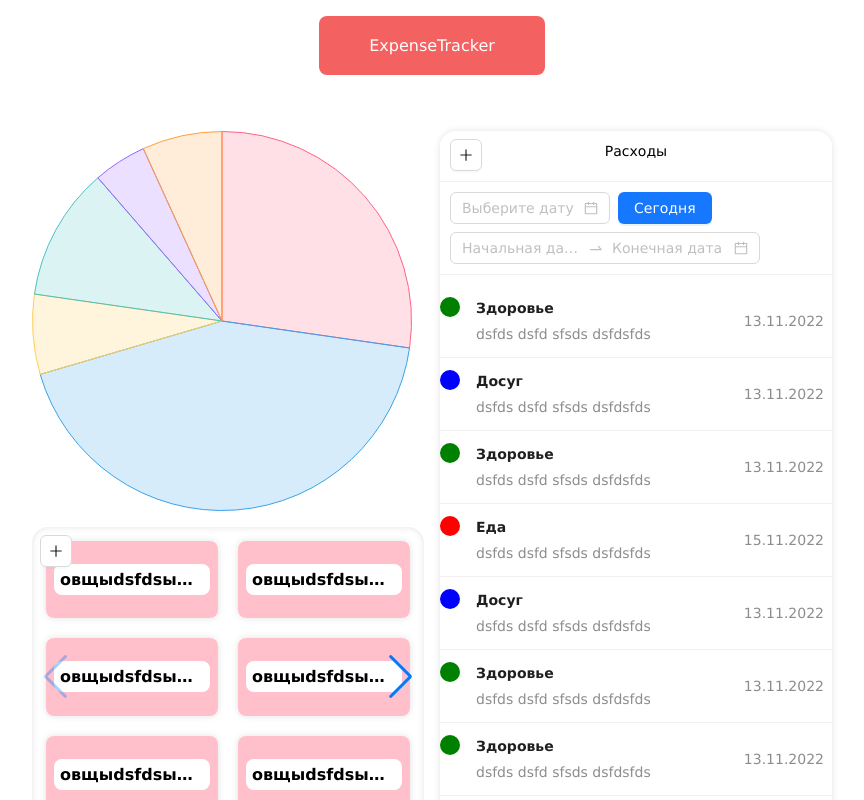
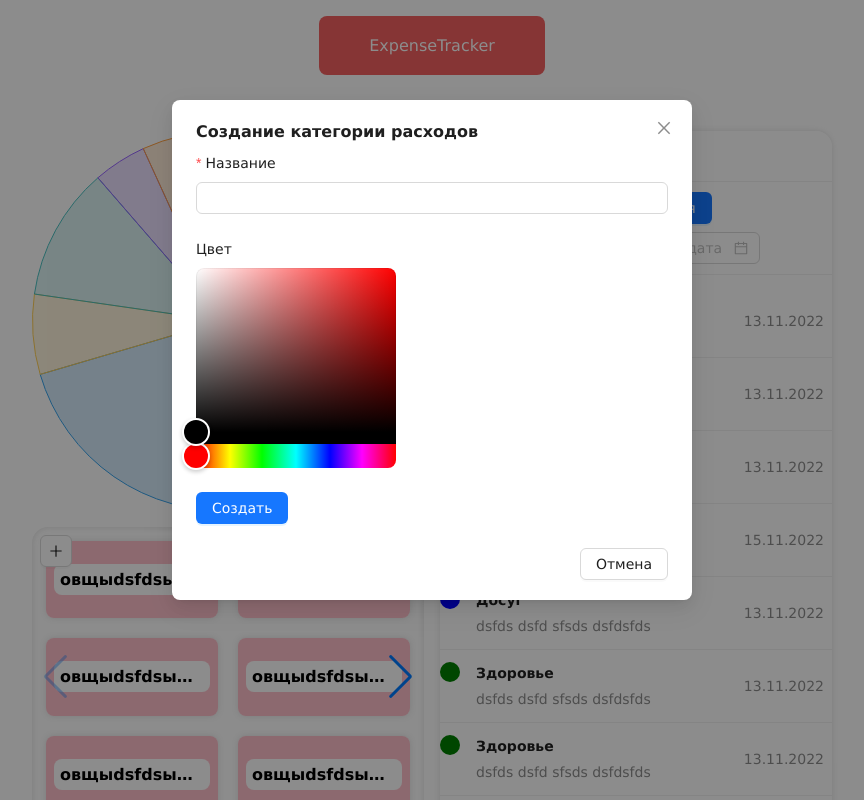
Before and after one commit to dewolixgit/expense-tracker-front, a React (Vite) app: page / in a window 1280 px wide. Both pictures are taken after a click on the button 264 px from the left and 551 px from the top of the page. Shown: the whole page, without its empty margins (208-1072 px from the left). Built offline with nearby package versions, Linux system fonts and the light colour scheme.

Commit message:
[+] вёрстка модалок

```diff
--- a/package.json
+++ b/package.json
@@ -21,6 +21,7 @@
     "effector-react": "^22.3.4",
     "react": "^18.2.0",
     "react-chartjs-2": "^5.0.1",
+    "react-colorful": "^5.6.1",
     "react-dom": "^18.2.0",
     "react-router": "^6.4.3",
     "react-router-dom": "^6.4.3",
--- /dev/null
+++ b/src/components/modals/ApproveModal/ApproveModal.tsx
@@ -0,0 +1,30 @@
+import { Modal, ModalProps } from 'antd';
+import * as React from 'react';
+
+type Props = Pick<
+  ModalProps,
+  'open' | 'title' | 'children' | 'onOk' | 'onCancel'
+>;
+
+const ApproveModal: React.FC<Props> = ({
+  open = false,
+  title = '',
+  children = 'Действительно ли вы хотите это сделать?',
+  onCancel,
+  onOk,
+}) => {
+  return (
+    <Modal
+      visible={open}
+      title={title}
+      okText="Да"
+      cancelText="Нет"
+      onCancel={onCancel}
+      onOk={onOk}
+    >
+      {children}
+    </Modal>
+  );
+};
+
+export default React.memo(ApproveModal);
--- /dev/null
+++ b/src/components/modals/ApproveModal/index.ts
@@ -0,0 +1 @@
+export { default as ApproveModal } from './ApproveModal';
--- /dev/null
+++ b/src/components/modals/CreateCategoryModal/CreateCategoryModal.tsx
@@ -0,0 +1,44 @@
+import { Button, Form, Input, Modal, ModalProps } from 'antd';
+import * as React from 'react';
+import { HexColorPicker } from 'react-colorful';
+
+import { ADD_CATEGORY_INITIAL_VALUES } from 'config/forms';
+
+type Props = Pick<ModalProps, 'open' | 'onCancel'>;
+
+const CreateCategoryModal: React.FC<Props> = ({ open = false, onCancel }) => {
+  return (
+    <Modal
+      visible={open}
+      title="Создание категории расходов"
+      onCancel={onCancel}
+      footer={<Button onClick={onCancel}>Отмена</Button>}
+    >
+      <Form
+        onFinish={console.log}
+        initialValues={ADD_CATEGORY_INITIAL_VALUES}
+        layout="vertical"
+      >
+        <Form.Item
+          label="Название"
+          name="name"
+          rules={[{ required: true, message: 'Нужно ввести название' }]}
+        >
+          <Input />
+        </Form.Item>
+
+        <Form.Item label="Цвет" name="color">
+          <HexColorPicker />
+        </Form.Item>
+
+        <Form.Item>
+          <Button type="primary" htmlType="submit">
+            Создать
+          </Button>
+        </Form.Item>
+      </Form>
+    </Modal>
+  );
+};
+
+export default React.memo(CreateCategoryModal);
--- /dev/null
+++ b/src/components/modals/CreateCategoryModal/index.ts
@@ -0,0 +1 @@
+export { default as CreateCategoryModal } from './CreateCategoryModal';
--- /dev/null
+++ b/src/components/modals/CreateExpenseModal/CreateExpenseModal.styles.ts
@@ -0,0 +1,15 @@
+import styled, { css } from 'styled-components';
+
+import { square } from 'styles/mixins';
+
+export const Color = styled.div<{ color?: string }>`
+  ${square('10px')};
+  border-radius: 50%;
+  margin-right: 8px;
+
+  ${({ color }) =>
+    color &&
+    css`
+      background-color: ${color};
+    `}
+`;
--- /dev/null
+++ b/src/components/modals/CreateExpenseModal/CreateExpenseModal.tsx
@@ -0,0 +1,90 @@
+import {
+  Button,
+  DatePicker,
+  Form,
+  Input,
+  Modal,
+  ModalProps,
+  Row,
+  Select,
+} from 'antd';
+import locale from 'antd/es/date-picker/locale/ru_RU';
+import dayjs from 'dayjs';
+import * as React from 'react';
+
+import { Color } from './CreateExpenseModal.styles';
+
+import { DATES_FORMAT_CAPITAL_L } from 'config/dates';
+import {
+  COMMON_REQUIRED_MESSAGE,
+  getCreateExpenseInitialValues,
+} from 'config/forms';
+import { mockCategories } from 'config/mock';
+
+type Props = Pick<ModalProps, 'open' | 'onCancel'>;
+
+const CreateExpenseModal: React.FC<Props> = ({ onCancel, open = false }) => {
+  const initialFormValues = React.useMemo(
+    () => getCreateExpenseInitialValues(mockCategories[0].id),
+    []
+  );
+
+  return (
+    <Modal
+      title="Добавление расходов"
+      footer={<Button onClick={onCancel}>Отмена</Button>}
+      onCancel={onCancel}
+      open={open}
+    >
+      <Form
+        layout="vertical"
+        onFinish={console.log}
+        initialValues={initialFormValues}
+      >
+        <Form.Item
+          label="Категория"
+          name="category"
+          rules={[{ required: true, message: COMMON_REQUIRED_MESSAGE }]}
+        >
+          <Select>
+            {mockCategories.map(({ name, color, id }) => (
+              <Select.Option key={id}>
+                <Row align="middle">
+                  <Color color={color} />
+                  {name}
+                </Row>
+              </Select.Option>
+            ))}
+          </Select>
+        </Form.Item>
+
+        <Form.Item
+          label="Дата"
+          name="date"
+          rules={[{ required: true, message: COMMON_REQUIRED_MESSAGE }]}
+        >
+          <DatePicker locale={locale} format={DATES_FORMAT_CAPITAL_L} />
+        </Form.Item>
+
+        <Form.Item label="Описание" name="description">
+          <Input.TextArea
+            showCount
+            maxLength={64}
+            autoSize={{
+              minRows: 2,
+              maxRows: 2,
+            }}
+          />
+        </Form.Item>
+
+        <Form.Item>
+          <Button type="primary" htmlType="submit">
+            Добавить
+          </Button>
+        </Form.Item>
+      </Form>
+    </Modal>
+  );
+};
+
+export default React.memo(CreateExpenseModal);
--- /dev/null
+++ b/src/components/modals/CreateExpenseModal/index.ts
@@ -0,0 +1 @@
+export { default as CreateExpenseModal } from './CreateExpenseModal';
--- /dev/null
+++ b/src/components/modals/index.ts
@@ -0,0 +1,5 @@
+export * from './ApproveModal';
+
+export * from './CreateCategoryModal';
+
+export * from './CreateExpenseModal';
--- /dev/null
+++ b/src/config/forms.ts
@@ -0,0 +1,20 @@
+import dayjs from 'dayjs';
+
+import { CategoryType } from 'config/mock';
+
+export const INITIAL_COLOR = '#ffffff';
+
+export const ADD_CATEGORY_INITIAL_VALUES = {
+  name: '',
+  color: INITIAL_COLOR,
+};
+
+export const getCreateExpenseInitialValues = (
+  firstCategoryId: CategoryType['id']
+) => ({
+  category: firstCategoryId,
+  date: dayjs(),
+  description: '',
+});
+
+export const COMMON_REQUIRED_MESSAGE = 'Нужно заполнить это поле';
--- a/src/pages/Spending/components/SpendingSection/components/Categories/Categories.tsx
+++ b/src/pages/Spending/components/SpendingSection/components/Categories/Categories.tsx
@@ -15,11 +15,16 @@ import 'swiper/scss';
 import 'swiper/scss/grid';
 import 'swiper/scss/pagination';
 import 'swiper/scss/navigation';
+import { ApproveModal, CreateCategoryModal } from 'components/modals';
 
 SwiperCore.use([Grid, Pagination, Navigation]);
 
 const Categories: React.FC = () => {
+  const [approveVisible, setApproveVisible] = React.useState(false);
+  const [addCategoryVisible, setAddCategoryVisible] = React.useState(false);
+
   return (
+    <>
       <Container>
         <Swiper
           slidesPerView={2}
@@ -37,13 +42,27 @@ const Categories: React.FC = () => {
             .map((_, index) => (
               <SwiperSlide key={index}>
                 <InnerSlide color="pink">
-                <Text>овщыdsfdsыыаыв</Text>
+                  <Text onClick={() => setApproveVisible(true)}>
+                    овщыdsfdsыыаыв
+                  </Text>
                 </InnerSlide>
               </SwiperSlide>
             ))}
         </Swiper>
-      <StyledButton icon={<PlusOutlined />} />
+        <StyledButton
+          icon={<PlusOutlined />}
+          onClick={() => setAddCategoryVisible(true)}
+        />
       </Container>
+      <ApproveModal
+        open={approveVisible}
+        onCancel={() => setApproveVisible(false)}
+      />
+      <CreateCategoryModal
+        open={addCategoryVisible}
+        onCancel={() => setAddCategoryVisible(false)}
+      />
+    </>
   );
 };
 
--- a/src/pages/Spending/components/SpendingSection/components/SpendingListBlock/SpendingListBlock.tsx
+++ b/src/pages/Spending/components/SpendingSection/components/SpendingListBlock/SpendingListBlock.tsx
@@ -12,14 +12,21 @@ import {
 } from './SpendingListBlock.styles';
 import { SpendingList } from './components';
 
+import { CreateExpenseModal } from 'components/modals';
 import { DATES_FORMAT_CAPITAL_L } from 'config/dates';
 
 const SpendingListBlock: React.FC = () => {
+  const [createExpenseVisible, setCreateExpenseVisible] = React.useState(false);
+
   return (
+    <>
       <Container>
         <Title>
           Расходы
-        <StyledButton icon={<PlusOutlined />} />
+          <StyledButton
+            icon={<PlusOutlined />}
+            onClick={() => setCreateExpenseVisible(true)}
+          />
         </Title>
         <StyledDivider />
         <SidePaddingContainer>
@@ -41,6 +48,11 @@ const SpendingListBlock: React.FC = () => {
         <StyledDivider />
         <SpendingList />
       </Container>
+      <CreateExpenseModal
+        open={createExpenseVisible}
+        onCancel={() => setCreateExpenseVisible(false)}
+      />
+    </>
   );
 };
 
```
Also changed, not shown: 1 other file (tests, documents, lock files or other folders). Lines whose indentation alone changed are shown as unchanged.
